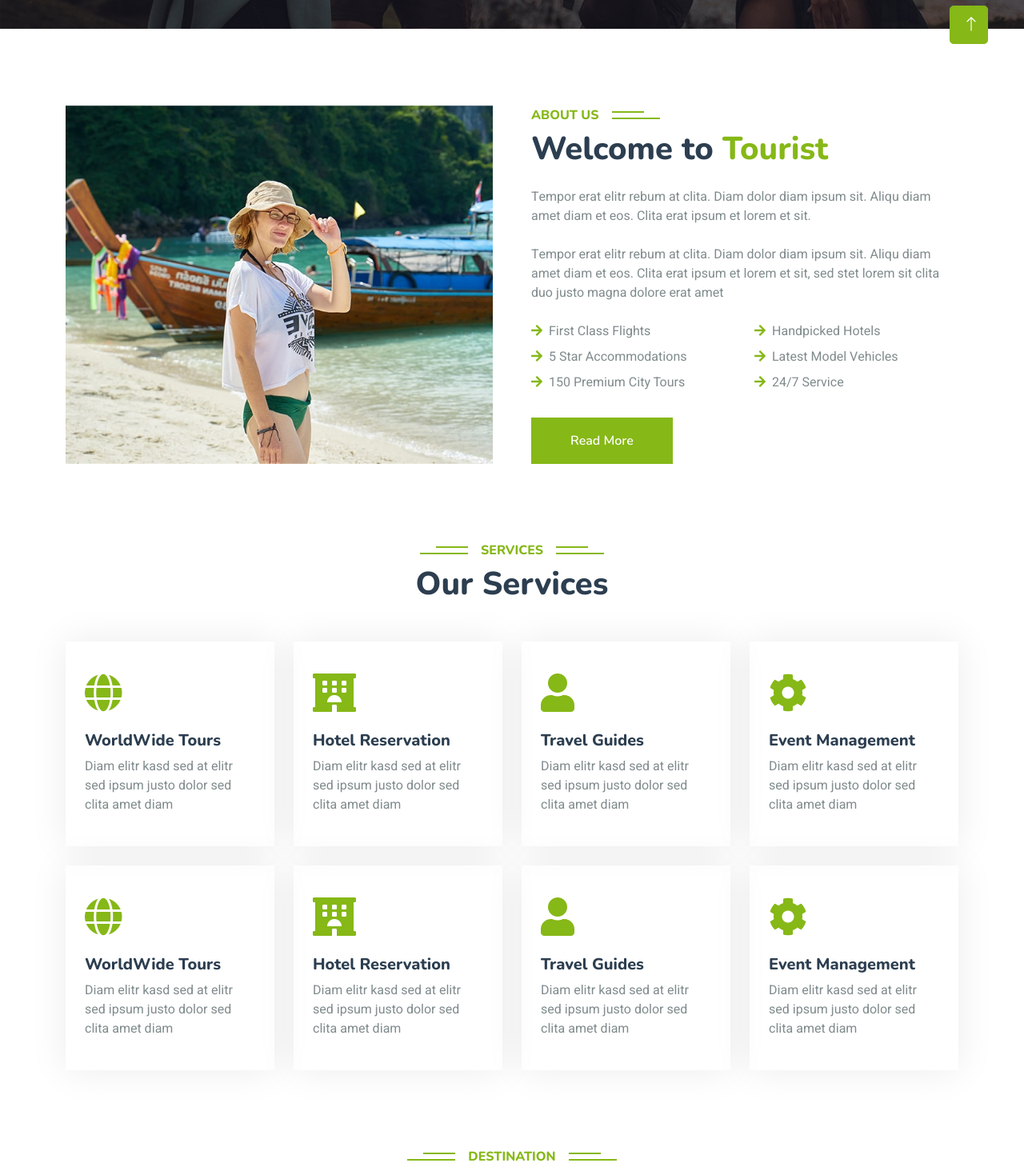
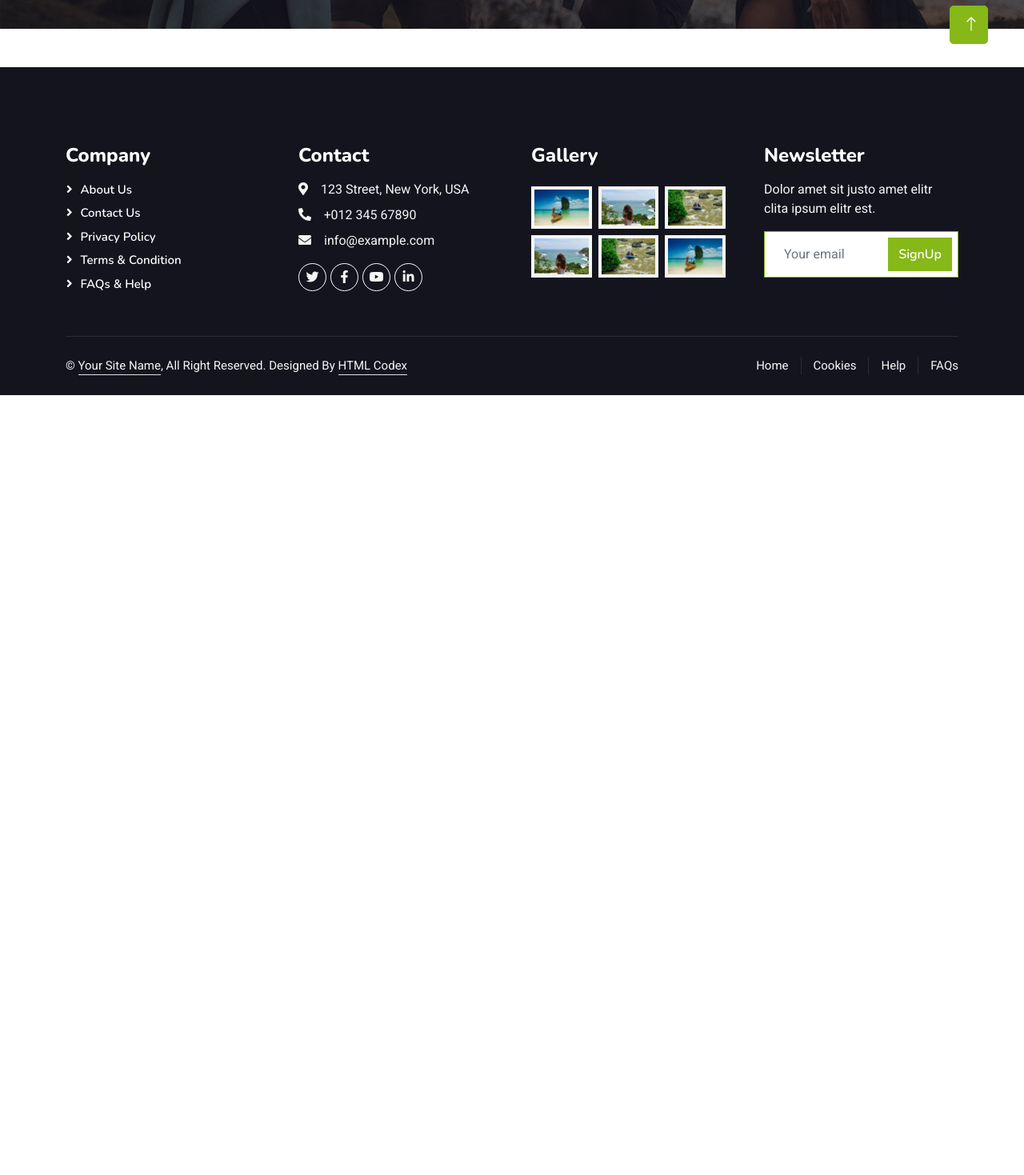
Before and after one commit to TanyaStefanova/movie-app, a React (Vite) app in the folder client/: page / in a window 1280 px wide. Shown: the part 700-2169 px from the top of the page at 80% size. After the commit the page ends 1194 px from the top, so only its background shows below. Built offline with nearby package versions, Linux system fonts and the light colour scheme.

Commit message:
Add react router library

```diff
--- a/client/package.json
+++ b/client/package.json
@@ -11,7 +11,8 @@
   },
   "dependencies": {
     "react": "^18.2.0",
-    "react-dom": "^18.2.0"
+    "react-dom": "^18.2.0",
+    "react-router-dom": "^6.19.0"
   },
   "devDependencies": {
     "@types/react": "^18.2.15",
--- a/client/src/App.jsx
+++ b/client/src/App.jsx
@@ -1,7 +1,8 @@
+import { Routes, Route } from 'react-router-dom'
 import Topbar from "./components/topBar/Topbar"
 import './assets/css/style.css'
 import Navigation from "./components/navigation/Navigation";
-import HeroBanner from "./components/hero-banner/HeroBanner";
+import Home from "./components/home/Home";
 import Footer from "./components/footer/Footer";
 import BackToTopButton from "./components/back-to-top-button/BackToTopButton";
 import AboutUs from "./components/about-us/AboutUs";
@@ -17,19 +18,23 @@ function App() {
 
   return (
     <>
-     <Topbar />
-     <Navigation />
-     <HeroBanner />
-     <AboutUs />
-     <Services />
-     <Destinations />
-     <Packages />
-     <OnlineBooking />
-     <Process />
-     <Team />
-     {/* <Testimonial /> */}
-     <Footer />
-     <BackToTopButton />
+      <Topbar />
+      <Navigation />
+
+      <Routes>
+        <Route path='/' element={<Home />} />
+        <Route path='/about' element={<AboutUs />} />
+        <Route path='/services' element={<Services />} />
+        <Route path='/destinations' element={<Destinations />} />
+        <Route path='/packages' element={<Packages />} />
+        <Route path='/booking' element={<OnlineBooking />} />
+        <Route path='/process' element={<Process />} />
+        <Route path='/team' element={<Team />} />
+      </Routes>
+
+      {/* <Testimonial /> */}
+      <Footer />
+      <BackToTopButton />
     </>
   )
 }
--- a/client/src/components/hero-banner/HeroBanner.jsx
+++ b/client/src/components/home/Home.jsx
@@ -1,4 +1,4 @@
-export default function HeroBanner(){
+export default function Home(){
     return(
         <div className="container-fluid position-relative p-0">
 
--- a/client/src/components/navigation/Navigation.jsx
+++ b/client/src/components/navigation/Navigation.jsx
@@ -1,34 +1,36 @@
+import { Link } from "react-router-dom";
+
 export default function Navigation(){
     return(
         <nav className="navbar navbar-expand-lg navbar-light px-4 px-lg-5 py-3 py-lg-0" style={{top: '45px'}}>
-        <a  className="navbar-brand p-0">
+        <Link  className="navbar-brand p-0" to="/">
             <h1 className="text-primary m-0"><i className="fa fa-map-marker-alt me-3"></i>Tourist</h1>
             {/*<img src="img/logo.png" alt="Logo">*/}
-        </a>
+        </Link>
         <button className="navbar-toggler" type="button" data-bs-toggle="collapse" data-bs-target="#navbarCollapse">
             <span className="fa fa-bars"></span>
         </button>
         <div className="collapse navbar-collapse" id="navbarCollapse">
             <div className="navbar-nav ms-auto py-0">
-                <a className="nav-item nav-link active">Home</a>
-                <a className="nav-item nav-link">About</a>
-                <a className="nav-item nav-link">Services</a>
-                <a className="nav-item nav-link">Packages</a>
+                <Link to="/" className="nav-item nav-link active">Home</Link>
+                <Link to="/about" className="nav-item nav-link">About</Link>
+                <Link to="/services" className="nav-item nav-link">Services</Link>
+                <Link to="/packages" className="nav-item nav-link">Packages</Link>
                {/* <div className="nav-item dropdown">
-                    <a className="nav-link dropdown-toggle" data-bs-toggle="dropdown">Pages</a>
+                    <Link className="nav-link dropdown-toggle" data-bs-toggle="dropdown">Pages</Link>
                     <div className="dropdown-menu m-0">
-                        <a className="dropdown-item">Destination</a>
-                        <a className="dropdown-item">Booking</a>
-                        <a className="dropdown-item">Travel Guides</a>
-                        <a className="dropdown-item">Testimonial</a>
-                        <a className="dropdown-item">404 Page</a>
+                        <Link className="dropdown-item">Destination</Link>
+                        <Link className="dropdown-item">Booking</Link>
+                        <Link className="dropdown-item">Travel Guides</Link>
+                        <Link className="dropdown-item">Testimonial</Link>
+                        <Link className="dropdown-item">404 Page</Link>
                     </div>
                 </div> */}
-                <a className="nav-item nav-link">Contact</a>
+                <Link className="nav-item nav-link">Contact</Link>
             </div>
-            <a className="btn btn-primary rounded-pill py-2 px-4">Register</a>
-            <a className="btn btn-primary rounded-pill py-2 px-4">Login</a>
-            <a className="btn btn-primary rounded-pill py-2 px-4">Logout</a>
+            <Link to="/register" className="btn btn-primary rounded-pill py-2 px-4">Register</Link>
+            <Link to="/login" className="btn btn-primary rounded-pill py-2 px-4">Login</Link>
+            <Link to="/logout" className="btn btn-primary rounded-pill py-2 px-4">Logout</Link>
         </div>
     </nav>
     );
--- a/client/src/main.jsx
+++ b/client/src/main.jsx
@@ -1,7 +1,10 @@
 import React from 'react'
 import ReactDOM from 'react-dom/client'
 import App from './App.jsx'
+import { BrowserRouter } from 'react-router-dom';
 
 ReactDOM.createRoot(document.getElementById('root')).render(
-    <App />
-)
+    <BrowserRouter>
+        <App />
+    </BrowserRouter>
+);
```
Also changed, not shown: 1 other file (tests, documents, lock files or other folders).
